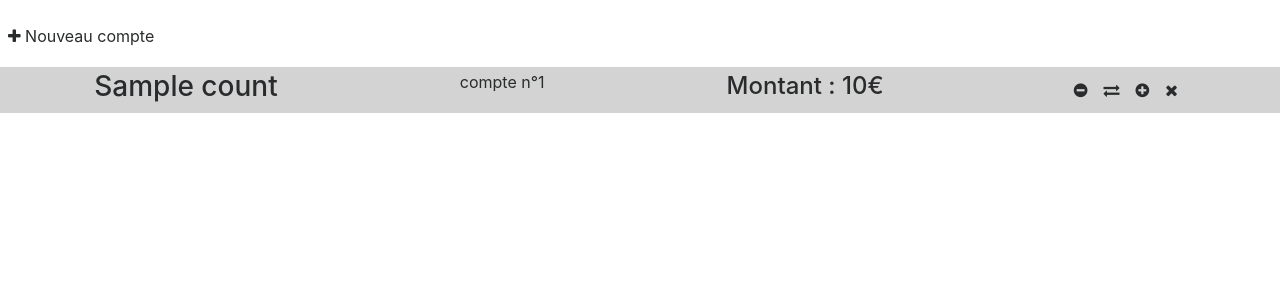
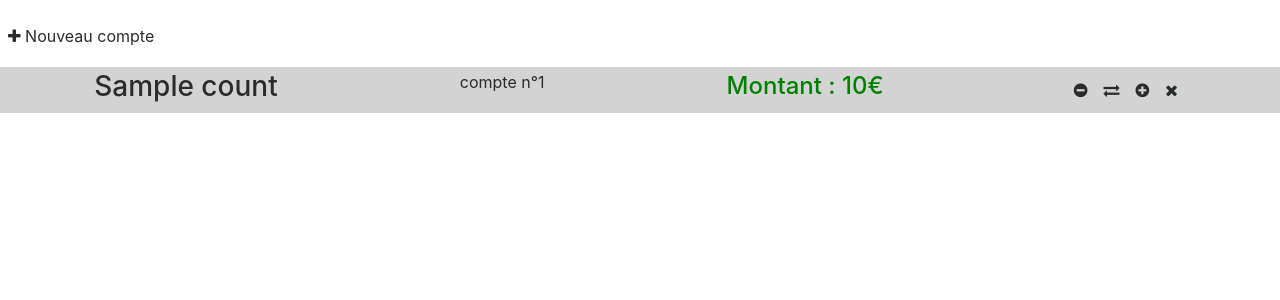
Before and after one commit to JulieCanevet/bank-php, a PHP site: page / in a window 1280 px wide. Shown: the part 57-357 px from the top of the page. Run offline with PHP 8.4, Linux system fonts and the light colour scheme; tables that the repository leaves empty or names only in its code hold one stand-in row (values such as "Sample post").

Commit message:
add color function

```diff
--- a/js/main.js
+++ b/js/main.js
@@ -1,3 +1,15 @@
 $('.plus').click(function(){
 	$( ".add" ).toggle( "slow" );
 });
+
+ $('.sum').each(function(index){
+ 	if($('.sum').eq(index).text() > 0){
+ 		$('.color').eq(index).css('color', 'green');
+ 	}
+ })
+
+ $('.sum').each(function(index){
+	if($('.sum').eq(index).text() < 0){
+		$('.color').eq(index).css('color', 'red');
+ 	}
+ })
--- a/view/footer_view.php
+++ b/view/footer_view.php
@@ -1,3 +1,4 @@
+
 <!-- End -->
       <script>window.jQuery || document.write('<script src="js/vendor/jquery-1.12.0.min.js"><\/script>')</script>
       <script src="js/plugins.js"></script>
--- a/view/home_view.php
+++ b/view/home_view.php
@@ -9,7 +9,7 @@
 
     <p>compte n°<?php echo $value['id'] ?></p>
 
-    <h4>Montant : <?php echo $value['amount'] ?>€</h4>
+    <h4 class="color">Montant : <span class="sum"><?php echo $value['amount'] ?></span>€</h4>
 <article class="actions">
           <form method="POST" action="index.php">
             <input type="hidden" name="id" value="<?php echo $value['id']?>">
```
